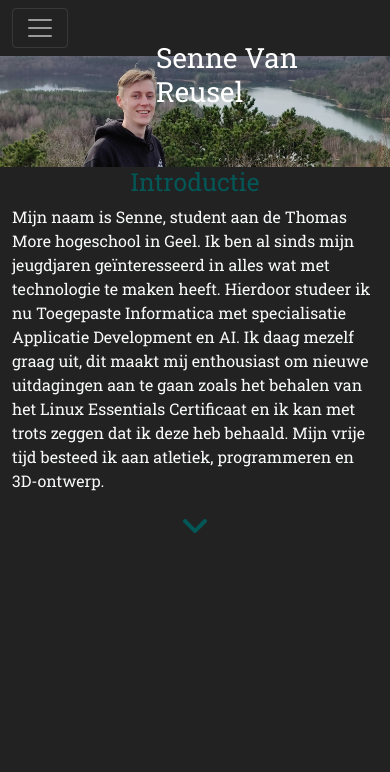
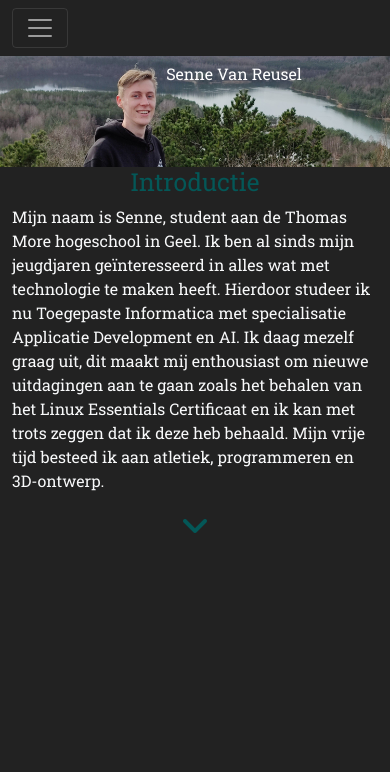
Before and after one commit to senne-vanreusel/Portfolio, a plain HTML site: page index.html in a window 390 px wide. Shown: the top 772 px of the page. Drawn offline with nearby package versions, Linux system fonts and the light colour scheme.

Commit message:
name responsive for small devices

```diff
--- a/style/style.css
+++ b/style/style.css
@@ -143,3 +143,28 @@ img {
 a:hover{
     color: #045757;
 }
+
+@media screen and (max-width: 700px) {
+    h1{
+        font-size: 1.17em;
+    }
+    .top-center{
+        position: absolute;
+        top: 20%;
+        left: 60%;
+        transform: translate(-50%,-50%);
+        color: white;
+    }
+}
+@media screen and (max-width: 420px) {
+    h1{
+        font-size: 1em;
+    }
+    .top-center{
+        position: absolute;
+        top: 20%;
+        left: 60%;
+        transform: translate(-50%,-50%);
+        color: white;
+    }
+}
```
